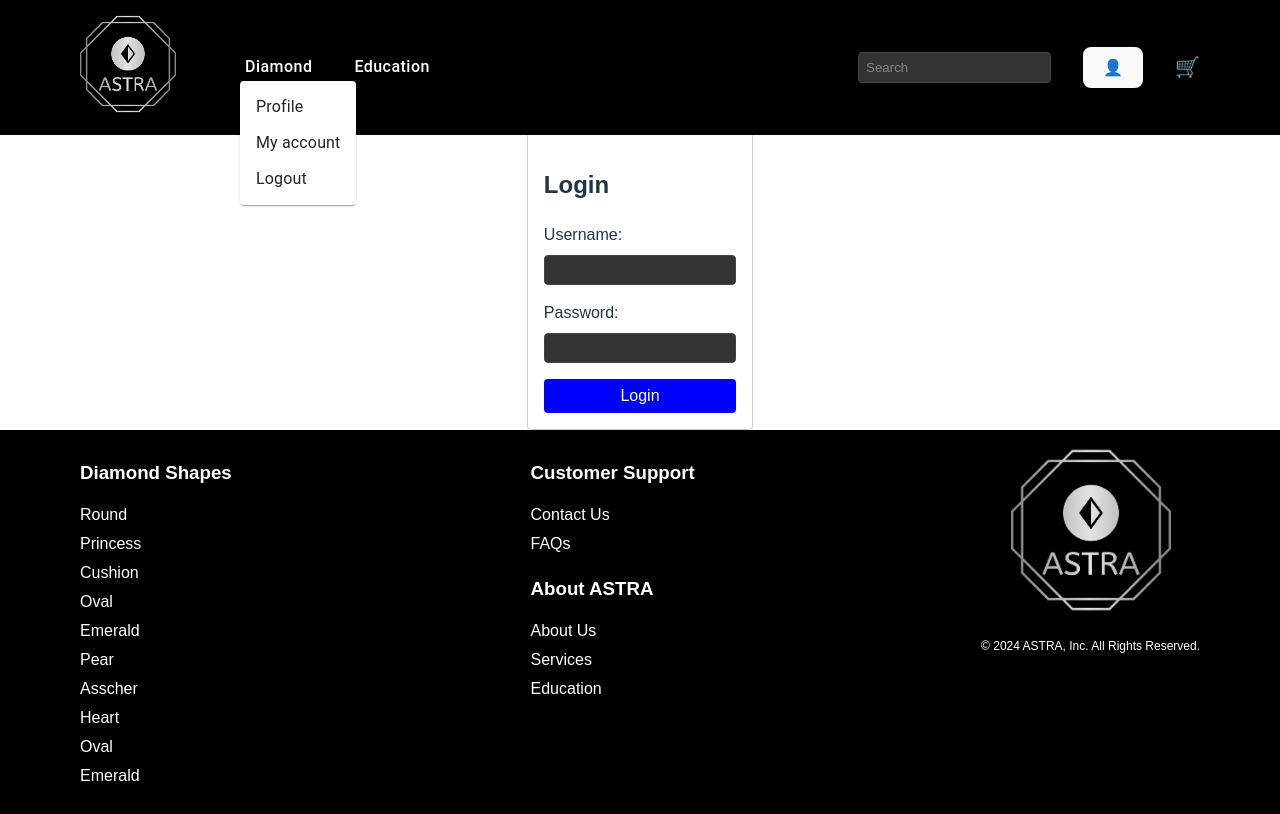
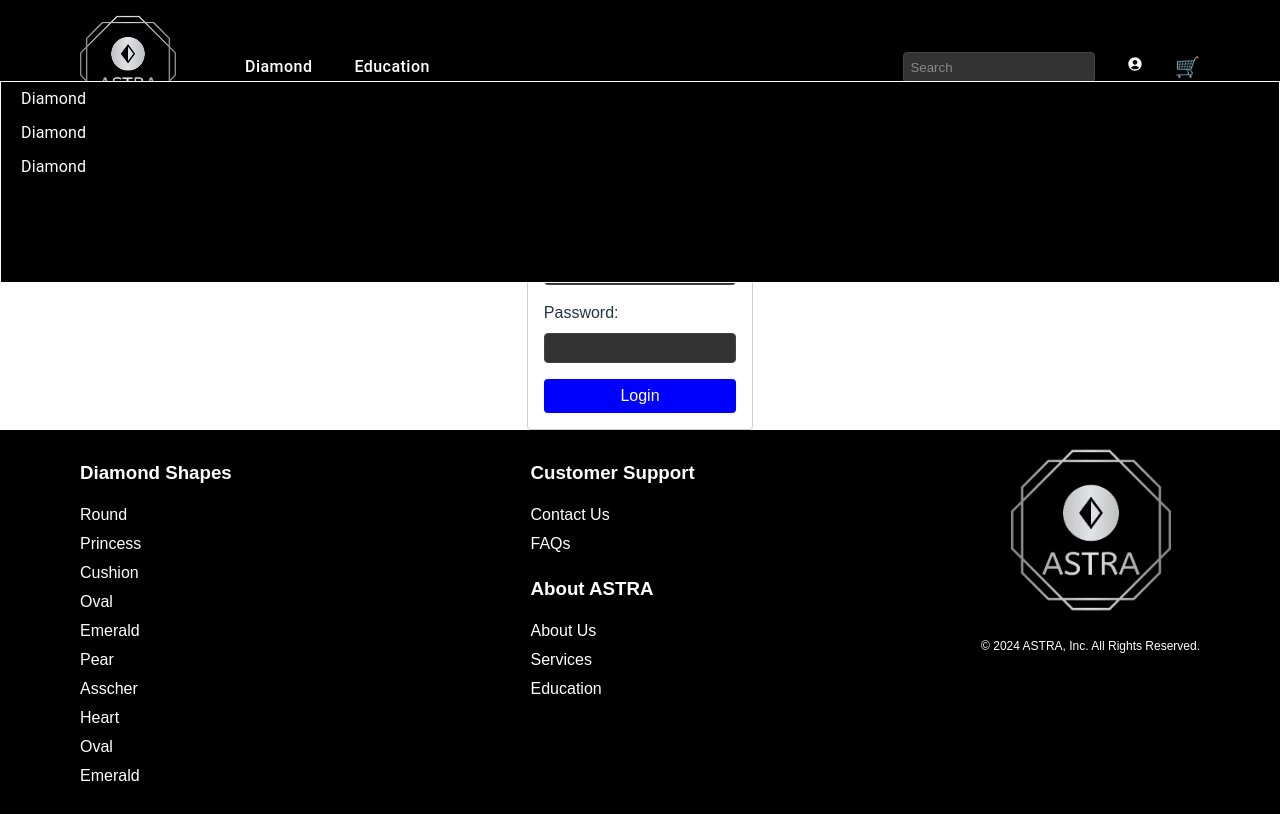
Before and after one commit to Nivizia/ASTRA, a React (Vite) app in the folder DiamondShopWebsiteProject/DiamondShopWebApp/: page /login in a window 1280 px wide. Both pictures are taken after a click on the button "Diamond". Built offline with nearby package versions, Linux system fonts and the light colour scheme.

Commit message:
update some stuffs

```diff
--- a/DiamondShopWebsiteProject/DiamondShopWebApp/package.json
+++ b/DiamondShopWebsiteProject/DiamondShopWebApp/package.json
@@ -15,6 +15,7 @@
     "@mui/material": "^5.15.20",
     "react": "^18.2.0",
     "react-dom": "^18.2.0",
+    "react-icons": "^5.2.1",
     "react-router-dom": "^6.23.1",
     "styled-components": "^6.1.11"
   },
--- a/DiamondShopWebsiteProject/DiamondShopWebApp/src/components/account.jsx
+++ b/DiamondShopWebsiteProject/DiamondShopWebApp/src/components/account.jsx
@@ -1,9 +1,13 @@
-import { Dialog } from '@mui/material'
 import React from 'react'
 import { useState } from 'react';
+
+import { Dialog } from '@mui/material'
+
 import { useNavigate } from 'react-router-dom';
+
+import { MdAccountCircle } from "react-icons/md";
+
 import { loginUser } from '../../apiService';
-
 import styles from './account.module.css'
 
 const Account = () => {
@@ -49,8 +53,8 @@ const Account = () => {
     }
 
     return (
-        <div>
-            <button onClick={handleAccountClickOpen}>👤</button>
+        <>
+            <div onClick={handleAccountClickOpen}><MdAccountCircle /></div>
             <Dialog open={open} onClose={handleClose}>
                 <div className={styles.container}>
                     <h2>Login</h2>
@@ -83,7 +87,7 @@ const Account = () => {
                     </div>
                 </div>
             </Dialog>
-        </div>
+        </>
     )
 }
 
--- a/DiamondShopWebsiteProject/DiamondShopWebApp/src/components/header.css
+++ b/DiamondShopWebsiteProject/DiamondShopWebApp/src/components/header.css
@@ -46,6 +46,31 @@
     background-color: grey;
 }
 
+.nav div{
+    background-position-y: center;
+    width: 100vw;
+    height: 200px;
+}
+
+.nav div ul{
+    color: white;
+    background-color: black;
+    height: 100%;
+    padding: 0;
+    border-style: solid;
+    border-width: 1px;
+    border-color: white;
+}
+
+.nav div li{
+    width: 15%;
+    padding: 5px 20px;
+}
+
+.nav div li:hover{
+    background-color: grey;
+}
+
 .header-right {
     display: flex;
     align-items: center;
--- a/DiamondShopWebsiteProject/DiamondShopWebApp/src/components/menunavigation.jsx
+++ b/DiamondShopWebsiteProject/DiamondShopWebApp/src/components/menunavigation.jsx
@@ -95,9 +95,9 @@ export default function MenuNav() {
                     aria-labelledby="diamond-button"
                     onKeyDown={(event) => handleListKeyDown(event, setDiamondOpen)}
                   >
-                    <MenuItem onClick={handleDiamondClose}>Profile</MenuItem>
-                    <MenuItem onClick={handleDiamondClose}>My account</MenuItem>
-                    <MenuItem onClick={handleDiamondClose}>Logout</MenuItem>
+                    <MenuItem onClick={handleDiamondClose}>Diamond</MenuItem>
+                    <MenuItem onClick={handleDiamondClose}>Diamond</MenuItem>
+                    <MenuItem onClick={handleDiamondClose}>Diamond</MenuItem>
                   </MenuList>
                 </ClickAwayListener>
               </Paper>
```
Also changed, not shown: DiamondShopWebsiteProject/DiamondShopWebApp/src/components/account.css (added, +74 -0 lines), 1 other file (tests, documents, lock files or other folders).
